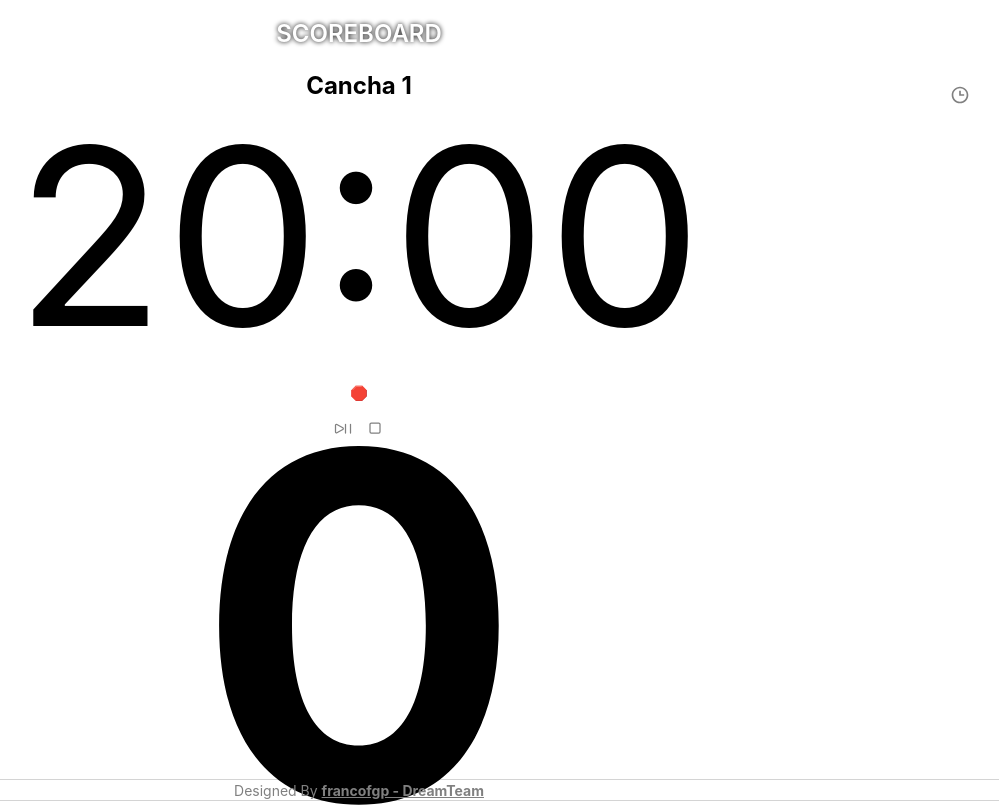
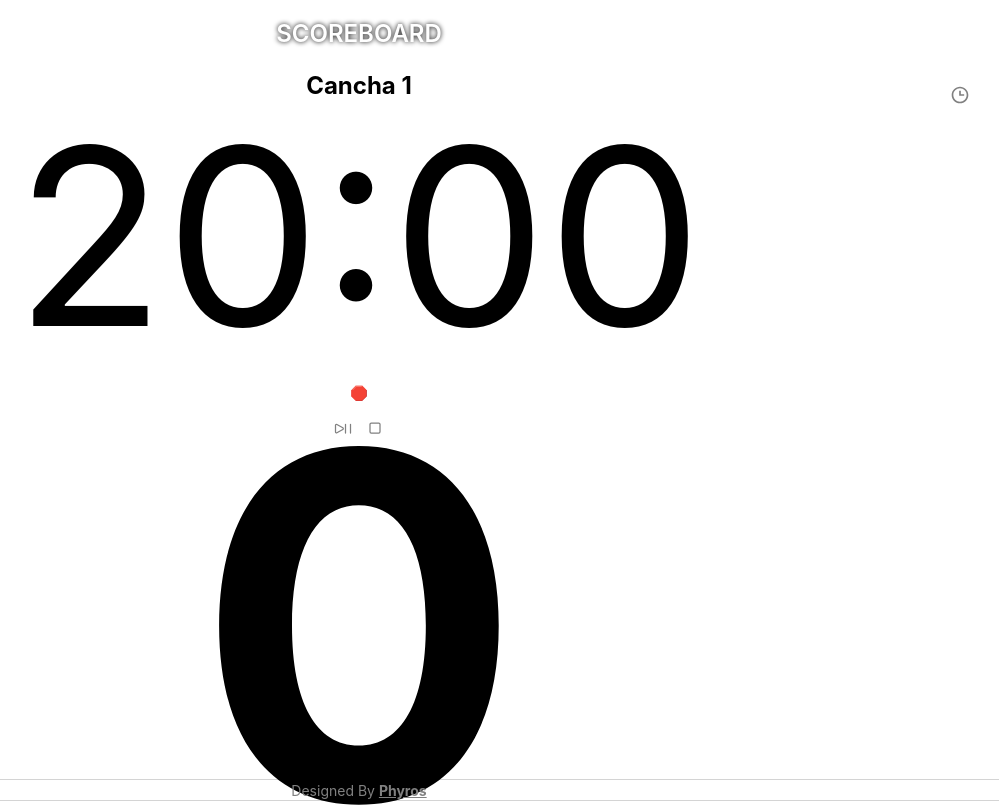
Before and after one commit to francofgp/simple-score-board, a React (Create React App) app: page / in a window 1280 px wide. Shown: the top 807 px of the page, without its empty margins (281-1280 px from the left). Built offline with nearby package versions, Linux system fonts and the light colour scheme.

Commit message:
feat: change footer text

```diff
--- a/src/App.js
+++ b/src/App.js
@@ -12,7 +12,7 @@ function App() {
         <Board scoreBoard={1} />
       </div>
       <footer className='footer'>
-        Designed By <a href='https://github.com/francofgp'><b>francofgp - DreamTeam</b></a>
+        Designed By <a href='https://github.com/francofgp'><b>Phyros</b></a>
       </footer>
     </main>
   )
```
